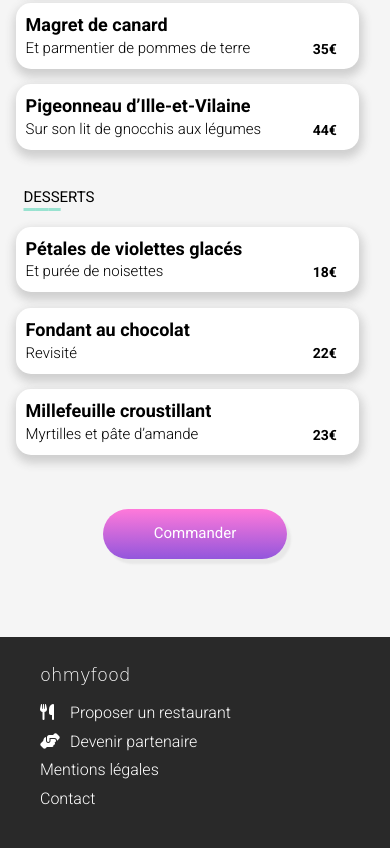
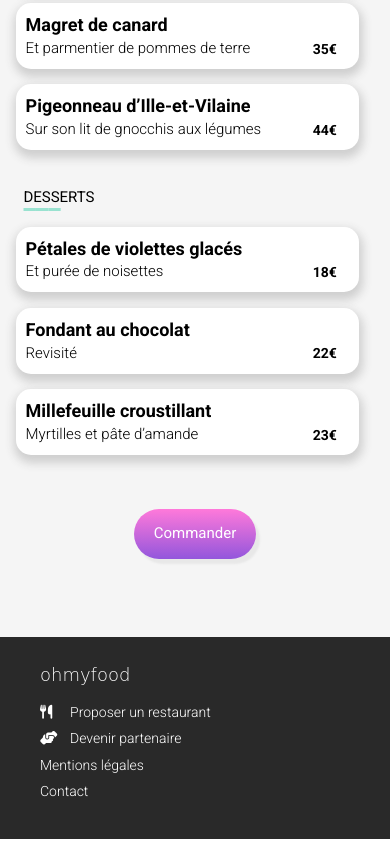
Before and after one commit to LilouCode/LisaLox_3_10112021, a website: page menu-a-la-francaise.html in a window 390 px wide. Shown: the part 797-1645 px from the top of the page. Drawn offline with nearby package versions, Linux system fonts and the light colour scheme; a web font is replaced by a local one.

Commit message:
Media queries: adjustments (final)

```diff
--- a/menu-a-la-francaise.html
+++ b/menu-a-la-francaise.html
@@ -33,7 +33,7 @@
 
         <div>
           <div class="sheet-menu sheet-menu--starters">
-            <div>
+            <div class="sheet-menu__section">
               <h3 class="section-menu">Entrées</h3>
               <h6 class="menu-underline">___</h6>
             </div>
@@ -73,7 +73,7 @@
           </div>
 
           <div class="sheet-menu sheet-menu--main-courses">
-            <div>
+            <div class="sheet-menu__section">
               <h3 class="section-menu">Plats</h3>
               <h6 class="menu-underline">___</h6>
             </div>
@@ -113,7 +113,7 @@
           </div>
 
           <div class="sheet-menu sheet-menu--desserts">
-            <div>
+            <div class="sheet-menu__section">
               <h3 class="section-menu">Desserts</h3>
               <h6 class="menu-underline">___</h6>
             </div>
--- a/sass/base/_typography.scss
+++ b/sass/base/_typography.scss
@@ -14,16 +14,31 @@ header{
 .heading{
     padding-left: $padding-section;
     margin-top: 12%;
+    @include tablette-only{
+        margin-bottom: 7%;
+    }
+    @include desktop-only{
+        margin-top: 6%;
+    }
     &--center{
         align-self: center;
         width: 250px;
         padding-left: 0%;
         margin-top: 10%;
+        @include tablette-only{
+            width: 90%;
+        }
     }
 }
 .logo{
     font-size: 29px;
     font-family: $font-brand;
+    @include tablette-only{
+        margin: 3%;
+    }
+    @include desktop-only{
+        margin: 2%;
+    }
 }
 .item{
     font-size: 16px;
--- a/sass/components/_grids.scss
+++ b/sass/components/_grids.scss
@@ -3,9 +3,6 @@
   flex-direction: column;
   background-color: $light-gray;
   padding-bottom: 5%;
-  @include tablette-only {
-    margin-bottom: $spacebot;
-  }
   &--menu {
     flex-direction: column;
     justify-content: space-between;
@@ -20,6 +17,7 @@
     @include desktop-only{
       background-color:hsla(0, 0%, 90%, 0.85);
       animation: fade-in-bottom 1200ms cubic-bezier(0.39, 0.575, 0.565, 1) 100ms both;
+      margin-top: -10%;
     }
   }
 }
@@ -28,7 +26,7 @@
   @include tablette-only {
     flex-direction: row;
     flex-wrap: wrap;
-    justify-content: center;
+    justify-content: space-evenly;
   }
 }
 
--- a/sass/components/_lists.scss
+++ b/sass/components/_lists.scss
@@ -9,6 +9,7 @@ ol {
   @include desktop-only{
     flex-direction: row;
     justify-content: space-around;
+    margin-bottom: $spacebot;
   }
 }
 
@@ -47,6 +48,9 @@ li{
 }
 .list__step {
   width: 350px;
+  @include under-small{
+    width: 97%;
+  }
   & i{
     margin-right: 10%;
     color: darken($medium-gray, 50%);
--- a/sass/layout/_footer.scss
+++ b/sass/layout/_footer.scss
@@ -2,7 +2,7 @@ footer {
     background-color: $dark-gray;
     padding-top: 2%;
     padding-bottom: 5%;
-    width: 20%;
+    // width: 20%;
     color: white;
     & ul{
       display: flex;
@@ -13,11 +13,16 @@ footer {
     }
   }
 .list{
+  & li{
+    @include desktop-only{
+      width: 15% ;
+    }
+  }
   &__text{
     width: 100%;
     font-weight: 300;
     margin: 1.5% 0%;
-    font-size: 16px;
+    font-size: 14px;
     color: white;
     @include desktop-only{
       margin: 0.3% 3%
@@ -35,7 +40,7 @@ footer {
     margin-right: 6%;
     width: 10px;
     @include desktop-only{
-      margin-right: 1%;
+      margin-right: 9%;
     }
   }
 }
--- a/sass/pages/_menu.scss
+++ b/sass/pages/_menu.scss
@@ -81,6 +81,12 @@
   &--desserts .card {
     animation: fade-in-bottom 1200ms cubic-bezier(0.39, 0.575, 0.565, 1) 2200ms both;
   }
+  &__section{
+    @include desktop-only{
+      margin-left: 15%;
+
+    }
+  }
 }
 .card {
   display: flex;
@@ -98,6 +104,9 @@
     margin: auto;
     margin-bottom: 4%;
     width: 70%;
+  }
+  @include desktop-only{
+    width: 40%;
   }
   &:hover {
     & > .card__actions .check {
--- a/sass/utils/_maps.scss
+++ b/sass/utils/_maps.scss
@@ -1,4 +1,5 @@
 $breakpoints: (
+    small-screen: 360px,
     tablette: 768px,
     desktop: 1024px
 )
--- a/sass/utils/_mixins.scss
+++ b/sass/utils/_mixins.scss
@@ -16,7 +16,7 @@
   }
   &--order{
     margin-top: 4%;
-    padding: 16px 13%;
+    padding: 16px 5%;
     font-size: 15px;
   }
 }
@@ -84,3 +84,9 @@
     @content;
   }
 }
+
+@mixin under-small {
+  @media screen and (max-width: map-get($breakpoints, small-screen)){
+    @content;
+  }
+}
```
Also changed, not shown: public/css/style.css, 1 other file.
